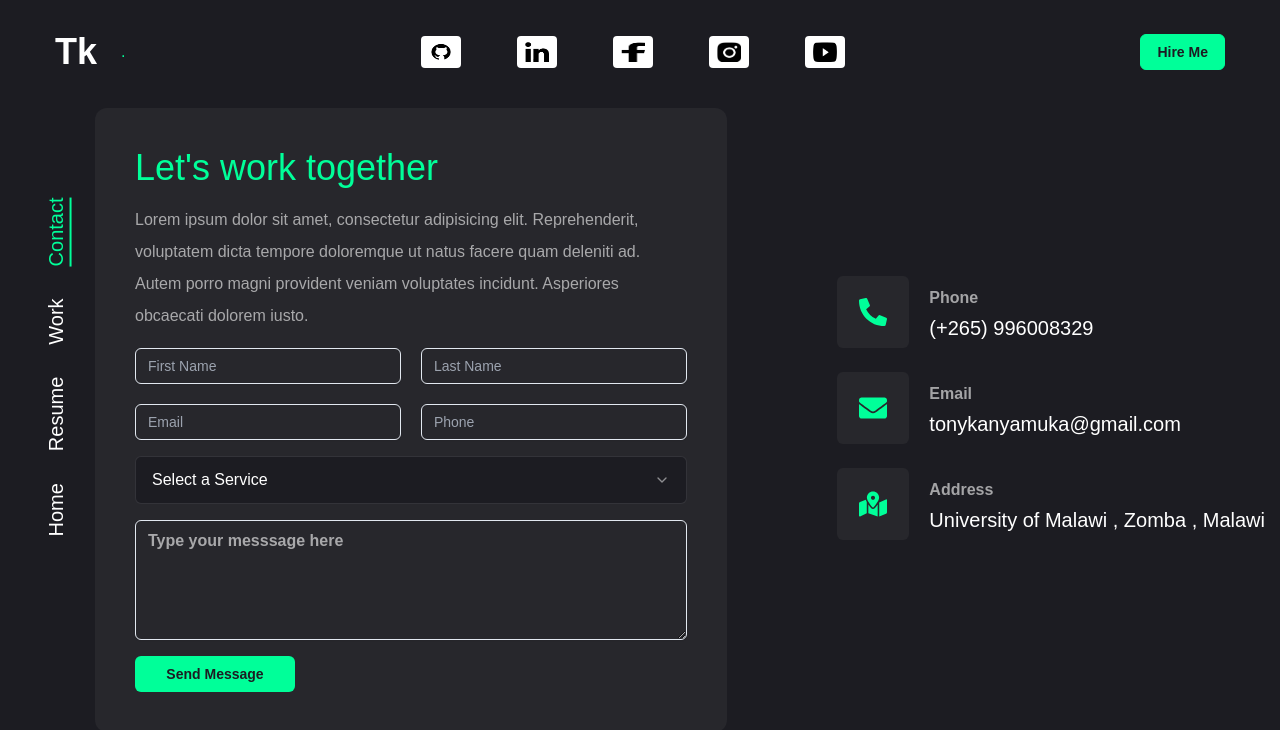
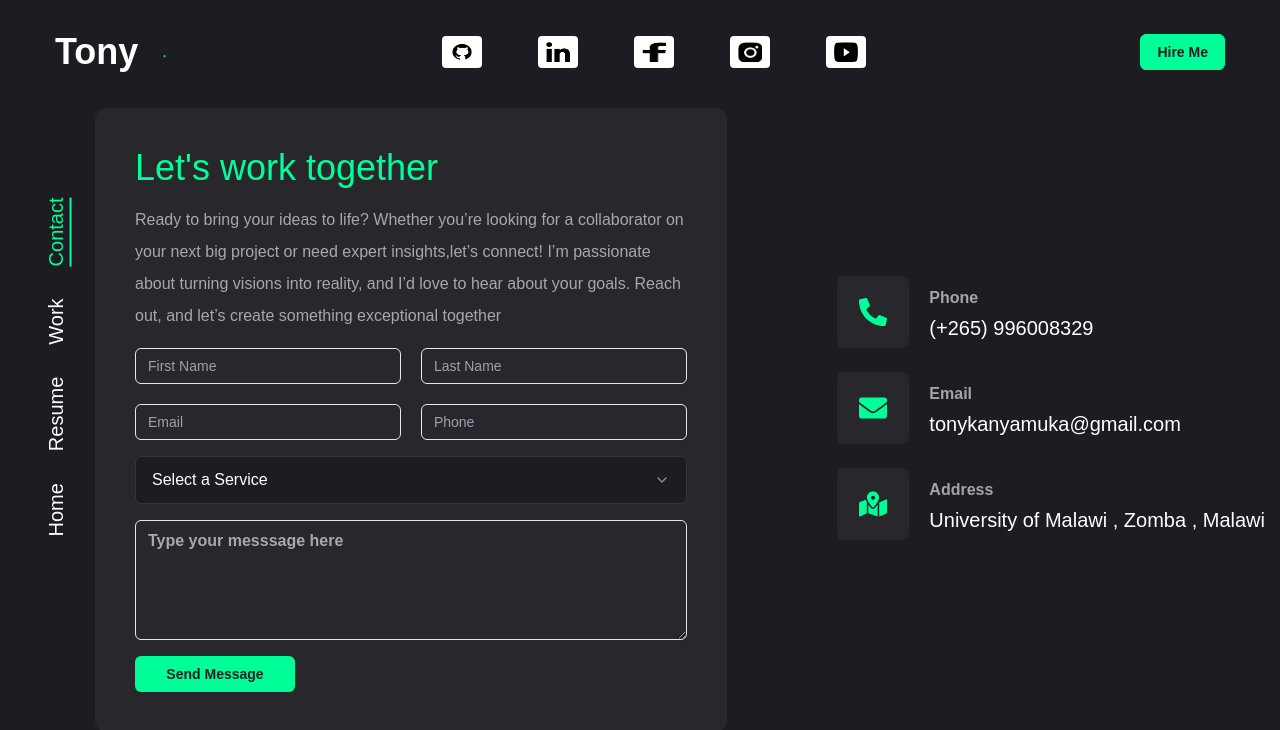
Before and after one commit to Tony-kan/portfolio_v3, a Next.js app: page /contact in a window 1280 px wide. Shown: the top 730 px of the page. Built offline with nearby package versions, Linux system fonts and the light colour scheme.

Commit message:
subsite metadata on contract page,implemented cv download button

```diff
--- a/app/contact/page.tsx
+++ b/app/contact/page.tsx
@@ -54,10 +54,11 @@ function Contact() {
               <h3 className="text-4xl text-accent">Let&apos;s work together</h3>
 
               <p className="text-white/60">
-                Lorem ipsum dolor sit amet, consectetur adipisicing elit.
-                Reprehenderit, voluptatem dicta tempore doloremque ut natus
-                facere quam deleniti ad. Autem porro magni provident veniam
-                voluptates incidunt. Asperiores obcaecati dolorem iusto.
+                {`Ready to bring your ideas to life? Whether you’re looking for a
+                collaborator on your next big project or need expert insights,let’s connect! I’m
+                passionate about turning visions into reality, and I’d love to
+                hear about your goals. Reach out, and let’s create something
+                exceptional together`}
               </p>
               {/* input  */}
               <div className="grid grid-cols-1 md:grid-cols-2 gap-5">
--- a/app/page.tsx
+++ b/app/page.tsx
@@ -30,6 +30,7 @@ export default function Home() {
 
         {/* btn and socials  handlers */}
         <div className="flex flex-col xl:flex-row items-center ml-16 mt-24">
+          <a download href="/assets/tony_kanyamuka_resume_updated.pdf">
             <Button
               variant="outline"
               size="lg"
@@ -38,6 +39,7 @@ export default function Home() {
               <span>Download CV</span>
               <FiDownload className="text-xl" />
             </Button>
+          </a>
         </div>
         <Stats />
       </div>
--- a/components/Header.tsx
+++ b/components/Header.tsx
@@ -12,7 +12,7 @@ function Header() {
       <div className="container mx-auto flex justify-between items-center py-4">
         {/* logo  */}
         <Link href="/" className="flex items-center justify-between gap-6">
-          <h1 className="text-4xl font-semibold">Tk</h1>
+          <h1 className="text-4xl font-semibold">Tony</h1>
           <span className="text-accent">.</span>
         </Link>
 
--- a/lib/data.ts
+++ b/lib/data.ts
@@ -113,7 +113,6 @@ export const projects = [
       { name: "TypeScript" },
       { name: "Supabase" },
       { name: "Zustand" },
-      { name: "Tailwind CSS" },
       { name: "Google Maps" },
     ],
     image: "/assets/work/coffeeShop.png",
@@ -142,7 +141,6 @@ export const projects = [
       { name: "TypeScript" },
       { name: "Appwrite" },
       { name: "Nativewind" },
-      { name: "Tailwind CSS" },
     ],
     image: "/assets/work/homeTrack.png",
     images: images.home_track_image.list,
@@ -164,7 +162,6 @@ export const projects = [
       { name: "Google Maps" },
       { name: "Zustand" },
       { name: "Clerk" },
-      { name: "Tailwind CSS" },
     ],
     image: "/assets/work/uberClone.png",
     images: images.ryde_images.list,
```
Also changed, not shown: 1 other file (tests, documents, lock files or other folders). Lines whose indentation alone changed are shown as unchanged.
